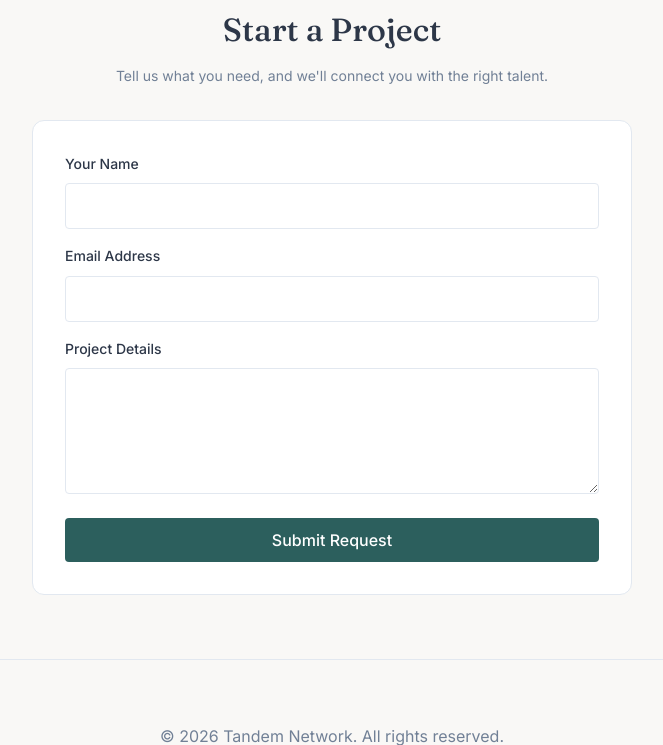
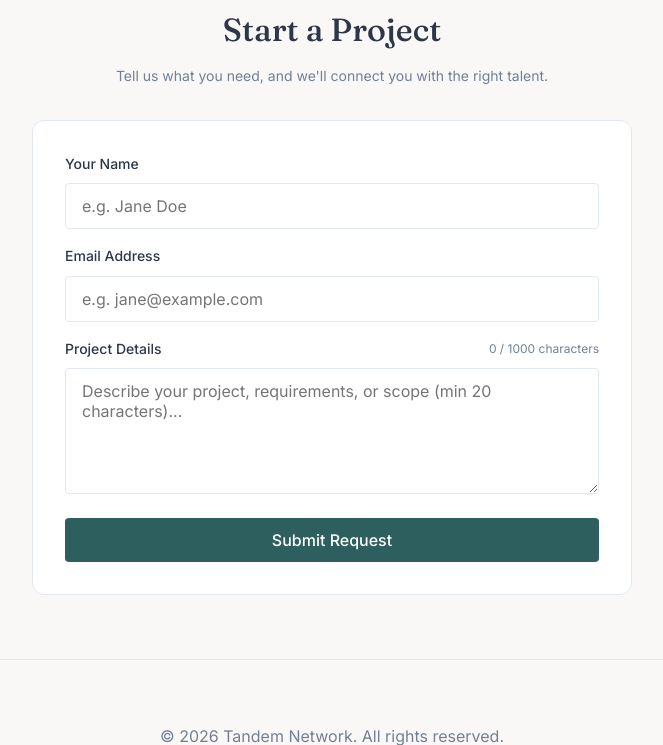
Before and after one commit to tsionbirhanu/Tandem, a PHP site: page /contact.php in a window 1280 px wide. Shown: the part 141-886 px from the top of the page, without its empty margins (308-971 px from the left). Run offline with PHP 8.4, Linux system fonts and the light colour scheme.

Commit message:
feat(contact): upgrade form validation, live character counter, and success state

```diff
--- a/contact.php
+++ b/contact.php
@@ -1,47 +1,57 @@
 <?php
 // contact.php
-// This single file handles both rendering the contact form (HTTP GET) and processing its submission (HTTP POST).
+// Handles rendering and validation for contact/project requests with live character counter and success state.
 
-// Check if the form was submitted.
-// $_SERVER['REQUEST_METHOD'] tells us if the browser sent a GET (navigated to page) or POST (submitted form) request.
 $isSubmitted = ($_SERVER['REQUEST_METHOD'] === 'POST');
 
-// Variables to store form data and errors
 $name = '';
 $email = '';
 $message = '';
 $errors = [];
-$successMessage = '';
+$isSuccess = false;
+$submittedData = [];
 
 if ($isSubmitted) {
     // 1. Sanitize and retrieve POST data
-    // It's important to trim whitespace and prevent XSS (though htmlspecialchars is better on output).
     $name = trim($_POST['name'] ?? '');
     $email = trim($_POST['email'] ?? '');
     $message = trim($_POST['message'] ?? '');
 
     // 2. Validate data
+    // Name: required, minimum 2 characters
     if (empty($name)) {
-        $errors['name'] = "Please enter your name.";
+        $errors['name'] = "Name is required.";
+    } elseif (mb_strlen($name) < 2) {
+        $errors['name'] = "Name must be at least 2 characters long.";
     }
 
+    // Email: required, valid email format
     if (empty($email)) {
-        $errors['email'] = "Please enter your email address.";
+        $errors['email'] = "Email address is required.";
     } elseif (!filter_var($email, FILTER_VALIDATE_EMAIL)) {
         $errors['email'] = "Please enter a valid email address.";
     }
 
+    // Message: required, 20 to 1000 characters
     if (empty($message)) {
-        $errors['message'] = "Please tell us about your project.";
+        $errors['message'] = "Project details are required.";
+    } elseif (mb_strlen($message) < 20) {
+        $errors['message'] = "Message must be at least 20 characters long.";
+    } elseif (mb_strlen($message) > 1000) {
+        $errors['message'] = "Message cannot exceed 1000 characters.";
     }
 
     // 3. Process success
     if (empty($errors)) {
-        // Normally you would save to a database or send an email here.
-        // For our demo, we just set a success message.
-        $successMessage = "Thank you, {$name}! Your project request has been received. We'll be in touch soon.";
+        $isSuccess = true;
+        $submittedData = [
+            'name' => $name,
+            'email' => $email,
+            'message' => $message,
+            'submitted_at' => date('F j, Y, g:i a')
+        ];
 
-        // Reset form fields after successful submission so the user doesn't double-submit
+        // Reset form variables after saving submission data
         $name = '';
         $email = '';
         $message = '';
@@ -55,44 +65,58 @@ include 'includes/header.php';
 
     <div style="max-width: 600px; margin: 0 auto;">
 
-        <div style="text-align: center; margin-bottom: var(--space-32);">
-            <h1>Start a Project</h1>
-            <p class="text-small" style="color: var(--color-text-muted);">Tell us what you need, and we'll connect you with the right talent.</p>
-        </div>
+        <?php if ($isSuccess): ?>
+            <!-- Polished Success State -->
+            <div class="sg-card" style="text-align: center; padding: var(--space-48) var(--space-32);">
+                <div style="width: 72px; height: 72px; background-color: rgba(72, 187, 120, 0.12); color: var(--color-success); border-radius: 50%; display: flex; align-items: center; justify-content: center; margin: 0 auto var(--space-24);">
+                    <svg width="36" height="36" viewBox="0 0 24 24" fill="none" stroke="currentColor" stroke-width="2.5" stroke-linecap="round" stroke-linejoin="round">
+                        <polyline points="20 6 9 17 4 12"></polyline>
+                    </svg>
+                </div>
 
-        <?php if (!empty($successMessage)): ?>
-            <!-- Success State -->
-            <div class="alert alert-success">
-                <strong>Success:</strong> <?php echo htmlspecialchars($successMessage); ?>
-            </div>
-            <div style="text-align: center; margin-top: var(--space-24);">
-                <a href="services.php" class="btn btn-secondary">Browse More Services</a>
+                <h1 style="font-size: var(--text-h2); margin-bottom: var(--space-12);">Request Received!</h1>
+                <p style="font-size: var(--text-body); color: var(--color-text-muted); margin-bottom: var(--space-24); line-height: 1.6;">
+                    Thank you, <strong><?php echo htmlspecialchars($submittedData['name'], ENT_QUOTES, 'UTF-8'); ?></strong>! We've received your project request and sent a confirmation to <strong><?php echo htmlspecialchars($submittedData['email'], ENT_QUOTES, 'UTF-8'); ?></strong>.
+                </p>
+
+                <div style="background-color: var(--color-bg-base); border: 1px solid var(--color-border); border-radius: var(--radius-sm); padding: var(--space-20); text-align: left; margin-bottom: var(--space-32);">
+                    <div style="font-size: var(--text-caption); font-weight: 600; text-transform: uppercase; letter-spacing: 0.05em; color: var(--color-text-muted); margin-bottom: var(--space-8);">
+                        Submitted Message Excerpt
+                    </div>
+                    <p style="margin: 0; font-size: var(--text-small); color: var(--color-text-neutral); white-space: pre-wrap; font-style: italic;">
+                        "<?php echo htmlspecialchars($submittedData['message'], ENT_QUOTES, 'UTF-8'); ?>"
+                    </p>
+                </div>
+
+                <div style="display: flex; gap: var(--space-16); justify-content: center; flex-wrap: wrap;">
+                    <a href="services.php" class="btn btn-primary">Browse Services</a>
+                    <a href="contact.php" class="btn btn-secondary">Send Another Request</a>
+                </div>
             </div>
         <?php else: ?>
             <!-- Form State -->
+            <div style="text-align: center; margin-bottom: var(--space-32);">
+                <h1>Start a Project</h1>
+                <p class="text-small" style="color: var(--color-text-muted);">Tell us what you need, and we'll connect you with the right talent.</p>
+            </div>
 
             <?php if (!empty($errors)): ?>
-                <!-- Global error summary (optional, but good for UX) -->
-                <div class="alert alert-error">
+                <div class="alert alert-error" style="margin-bottom: var(--space-24);">
                     <strong>Please correct the errors below to continue.</strong>
                 </div>
             <?php endif; ?>
 
             <div class="sg-card">
-                <!--
-                   The form action is empty, which defaults to submitting to itself (contact.php).
-                   The method is POST so data is sent securely in the request body, not the URL.
-                -->
-                <form action="" method="POST">
+                <form action="contact.php" method="POST" novalidate>
 
                     <div class="form-group">
                         <label class="form-label" for="name">Your Name</label>
-                        <!-- We re-populate the value attribute so the user doesn't lose typed data if there's an error -->
                         <input type="text" id="name" name="name"
                                class="form-input <?php echo isset($errors['name']) ? 'form-input-error' : ''; ?>"
-                               value="<?php echo htmlspecialchars($name); ?>">
+                               value="<?php echo htmlspecialchars($name, ENT_QUOTES, 'UTF-8'); ?>"
+                               placeholder="e.g. Jane Doe">
                         <?php if (isset($errors['name'])): ?>
-                            <div class="form-error-msg"><?php echo htmlspecialchars($errors['name']); ?></div>
+                            <div class="form-error-msg"><?php echo htmlspecialchars($errors['name'], ENT_QUOTES, 'UTF-8'); ?></div>
                         <?php endif; ?>
                     </div>
 
@@ -100,18 +124,25 @@ include 'includes/header.php';
                         <label class="form-label" for="email">Email Address</label>
                         <input type="email" id="email" name="email"
                                class="form-input <?php echo isset($errors['email']) ? 'form-input-error' : ''; ?>"
-                               value="<?php echo htmlspecialchars($email); ?>">
+                               value="<?php echo htmlspecialchars($email, ENT_QUOTES, 'UTF-8'); ?>"
+                               placeholder="e.g. jane@example.com">
                         <?php if (isset($errors['email'])): ?>
-                            <div class="form-error-msg"><?php echo htmlspecialchars($errors['email']); ?></div>
+                            <div class="form-error-msg"><?php echo htmlspecialchars($errors['email'], ENT_QUOTES, 'UTF-8'); ?></div>
                         <?php endif; ?>
                     </div>
 
                     <div class="form-group">
-                        <label class="form-label" for="message">Project Details</label>
+                        <div style="display: flex; justify-content: space-between; align-items: center; margin-bottom: var(--space-8);">
+                            <label class="form-label" for="message" style="margin-bottom: 0;">Project Details</label>
+                            <span id="char-counter" class="text-caption" style="transition: color 0.2s ease;">
+                                0 / 1000 characters
+                            </span>
+                        </div>
                         <textarea id="message" name="message" rows="5"
-                                  class="form-input <?php echo isset($errors['message']) ? 'form-input-error' : ''; ?>"><?php echo htmlspecialchars($message); ?></textarea>
+                                  class="form-input <?php echo isset($errors['message']) ? 'form-input-error' : ''; ?>"
+                                  placeholder="Describe your project, requirements, or scope (min 20 characters)..."><?php echo htmlspecialchars($message, ENT_QUOTES, 'UTF-8'); ?></textarea>
                         <?php if (isset($errors['message'])): ?>
-                            <div class="form-error-msg"><?php echo htmlspecialchars($errors['message']); ?></div>
+                            <div class="form-error-msg"><?php echo htmlspecialchars($errors['message'], ENT_QUOTES, 'UTF-8'); ?></div>
                         <?php endif; ?>
                     </div>
 
@@ -119,6 +150,40 @@ include 'includes/header.php';
 
                 </form>
             </div>
+
+            <script>
+            document.addEventListener('DOMContentLoaded', function() {
+                const messageInput = document.getElementById('message');
+                const charCounter = document.getElementById('char-counter');
+
+                if (messageInput && charCounter) {
+                    const minLength = 20;
+                    const maxLength = 1000;
+
+                    function updateCounter() {
+                        const count = messageInput.value.length;
+                        charCounter.textContent = `${count} / ${maxLength} characters`;
+
+                        if (count > maxLength) {
+                            charCounter.style.color = 'var(--color-error)';
+                            charCounter.style.fontWeight = '600';
+                        } else if (count > 0 && count < minLength) {
+                            charCounter.style.color = '#d69e2e'; // warning tone
+                            charCounter.style.fontWeight = '500';
+                        } else {
+                            charCounter.style.color = 'var(--color-text-muted)';
+                            charCounter.style.fontWeight = 'normal';
+                        }
+                    }
+
+                    ['input', 'keyup', 'paste', 'change'].forEach(function(eventType) {
+                        messageInput.addEventListener(eventType, updateCounter);
+                    });
+
+                    updateCounter();
+                }
+            });
+            </script>
         <?php endif; ?>
 
     </div>
```
